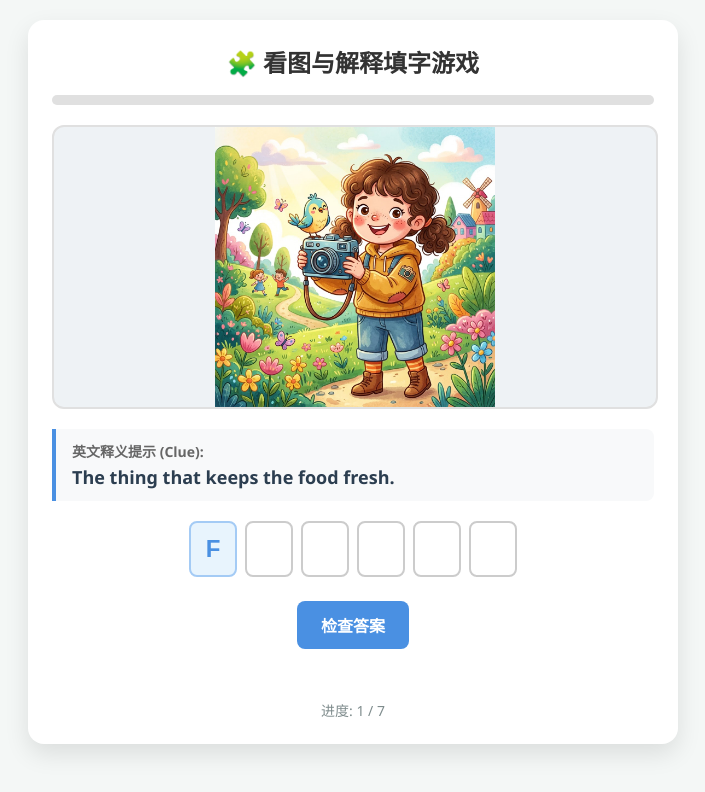
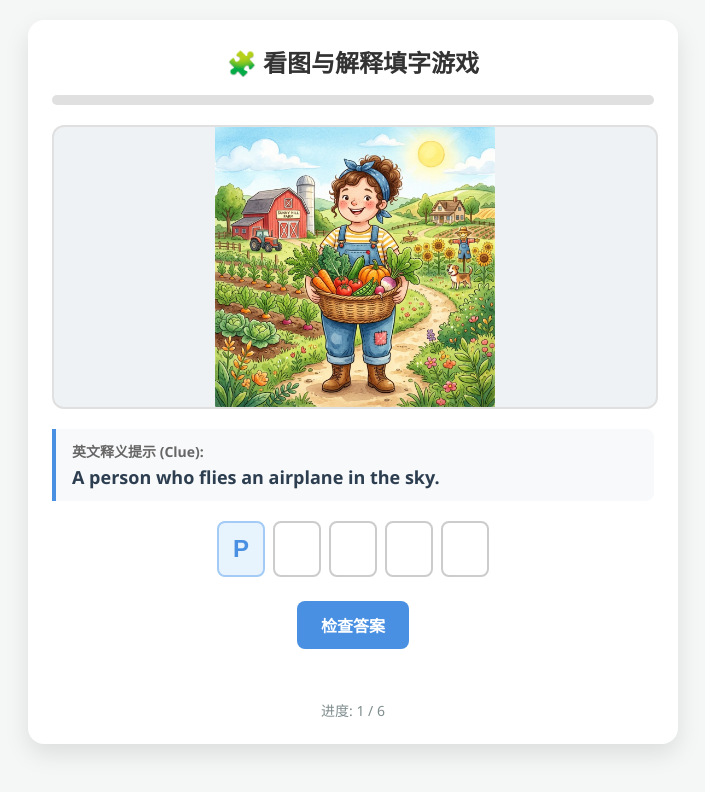
Before and after one commit to Riangbelajar25/Job-game, a plain HTML site: page index.html in a window 1280 px wide. Shown: the whole page, without its empty margins (287-992 px from the left). Drawn offline with Linux system fonts and the light colour scheme.

Commit message:
Update index.html

```diff
--- a/index.html
+++ b/index.html
@@ -244,23 +244,18 @@
         </div>
 
         <div class="message-box" id="message"></div>
-        <div class="score-board">进度: <span id="current-index">1</span> / <span id="total-count">7</span></div>
+        <div class="score-board">进度: <span id="current-index">1</span> / <span id="total-count">6</span></div>
     </div>
 
     <div class="result-screen" id="result-screen">
         <h2>🎉 太棒了！你完成了所有题目！</h2>
-        <p>你已经掌握了这 7 个职业与设备的英文单词！</p>
+        <p>你已经掌握了这 6 个职业英文单词！</p>
         <button class="btn-restart" onclick="restartGame()">再玩一次 ↺</button>
     </div>
 </div>
 
 <script>
     const questions = [
-        {
-            word: "FRIDGE",
-            clue: "The thing that keeps the food fresh.",
-            img: "1790514657637.jpg"
-        },
         {
             word: "PILOT",
             clue: "A person who flies an airplane in the sky.",
```
